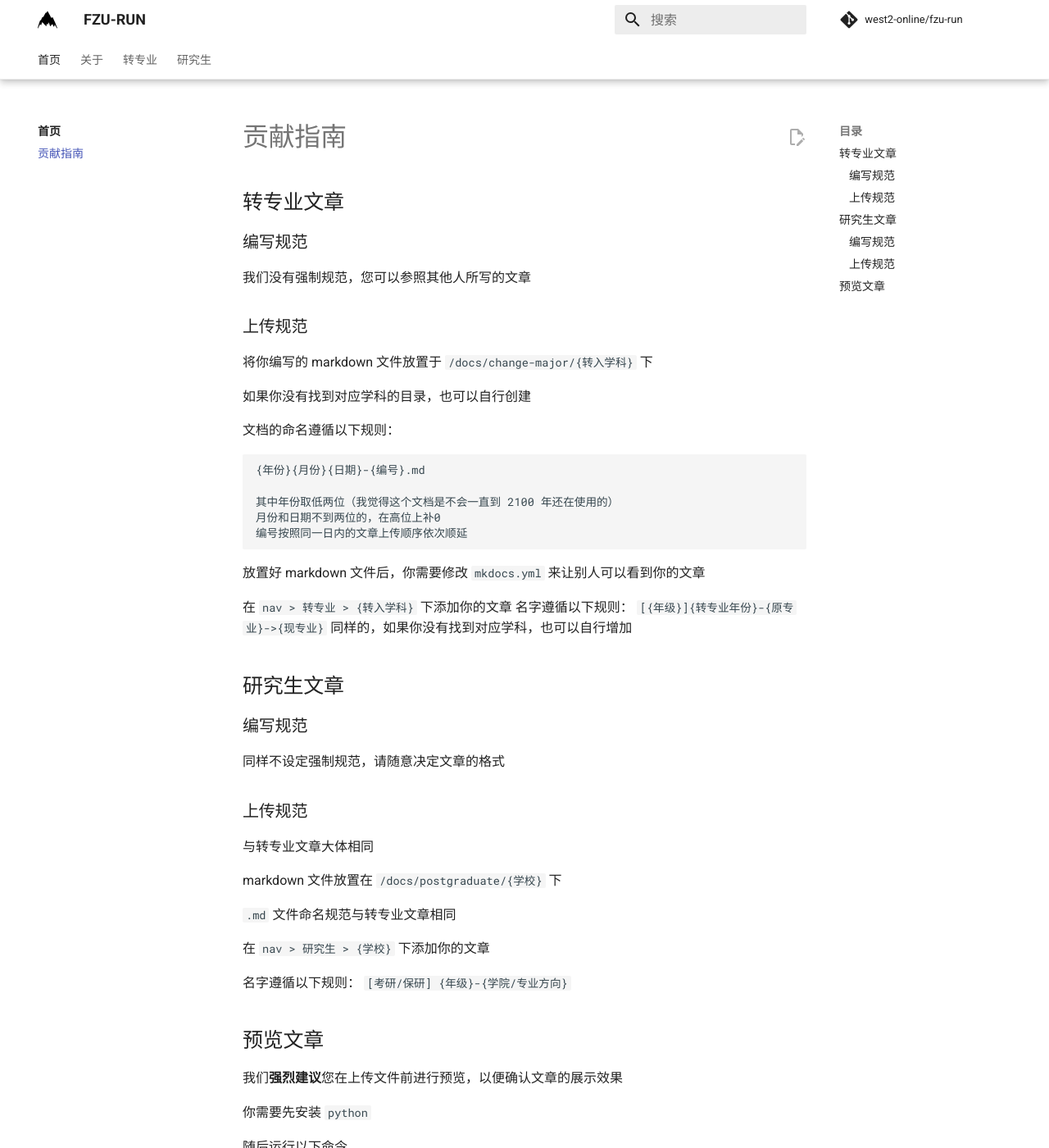
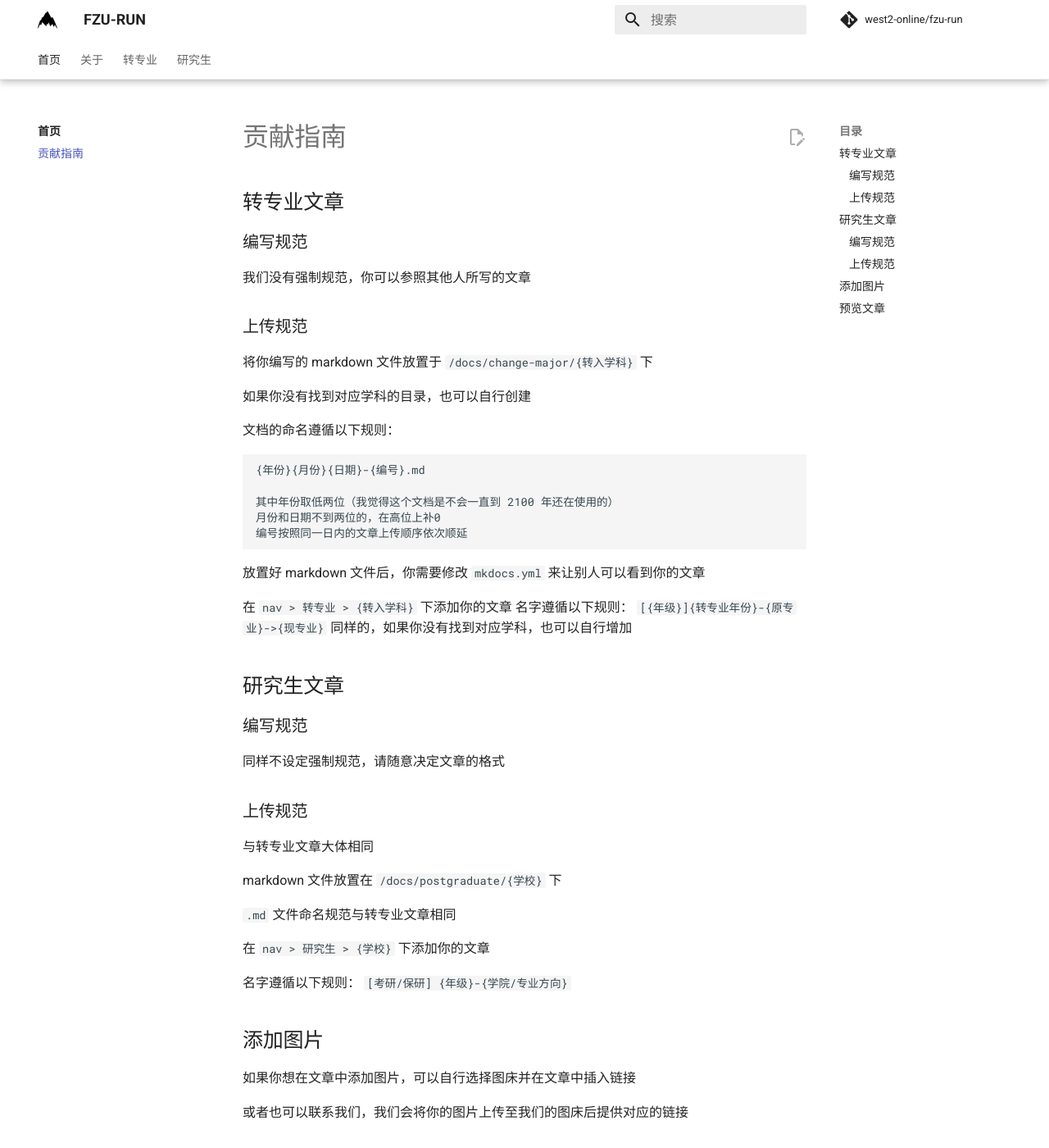
Before and after one commit to west2-online/fzu-run, an MkDocs documentation site: the page built from docs/contribute-guide.md, in a window 1280 px wide and 1400 px high. Shown: the whole window at 82% size. Built offline with MkDocs 1.6.1 and Material for MkDocs 9.7.7, drawn with Linux system fonts in a browser that asks for light colours; comment, search, counter and statistics services are not loaded; some of the changed text lies outside the part shown.

Commit message:
update: add insert image hint

```diff
--- a/docs/contribute-guide.md
+++ b/docs/contribute-guide.md
@@ -2,7 +2,7 @@
 
 ## 转专业文章
 ### 编写规范
-我们没有强制规范，您可以参照其他人所写的文章
+我们没有强制规范，你可以参照其他人所写的文章
 
 ### 上传规范
 
@@ -41,8 +41,13 @@ markdown 文件放置在 `/docs/postgraduate/{学校}` 下
 名字遵循以下规则：
 `[考研/保研] {年级}-{学院/专业方向}`
 
+## 添加图片
+如果你想在文章中添加图片，可以自行选择图床并在文章中插入链接
+
+或者也可以联系我们，我们会将你的图片上传至我们的图床后提供对应的链接
+
 ## 预览文章
-我们**强烈建议**您在上传文件前进行预览，以便确认文章的展示效果
+我们**强烈建议**你在上传文件前进行预览，以便确认文章的展示效果
 
 你需要先安装 `python`
 
```
